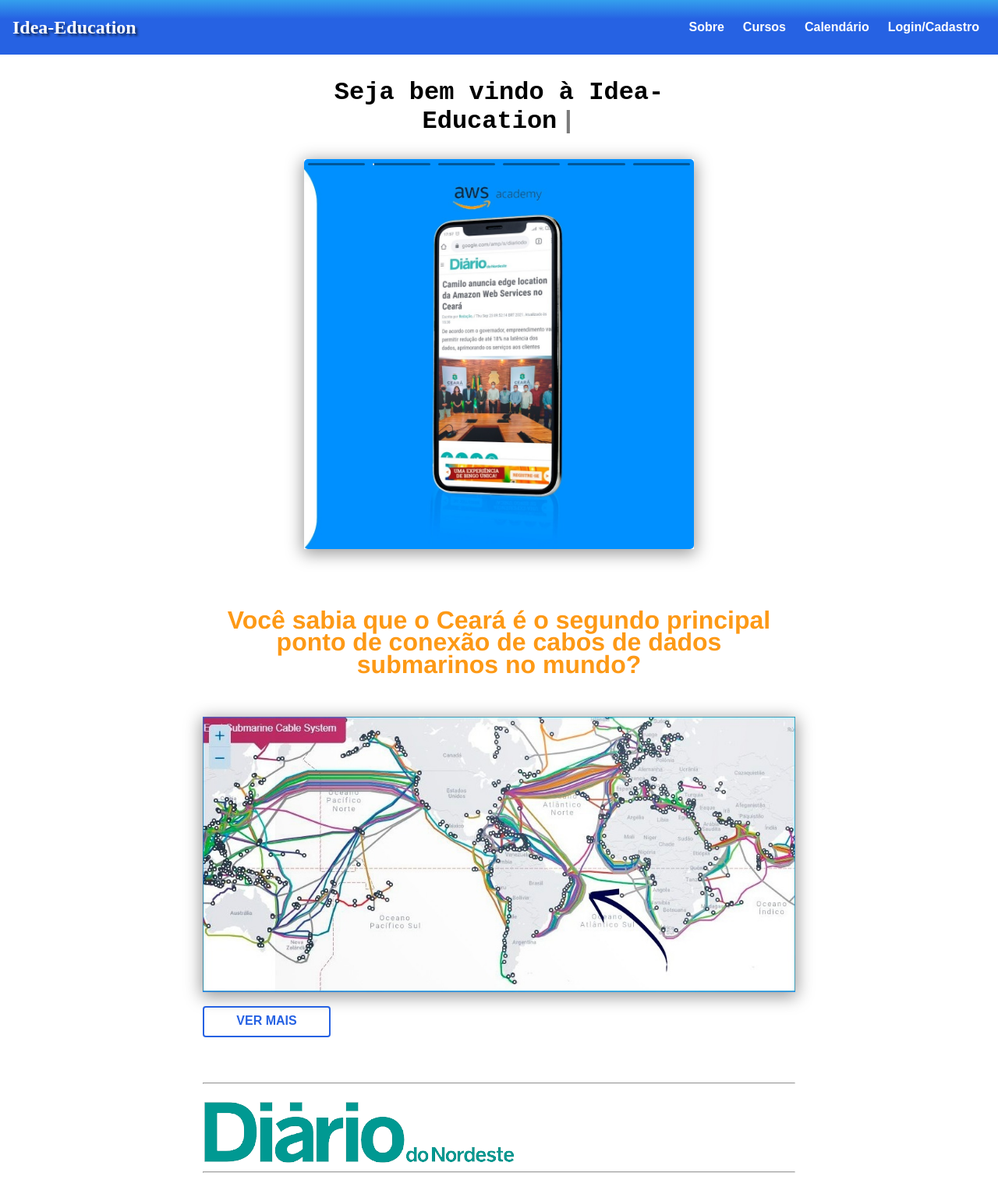
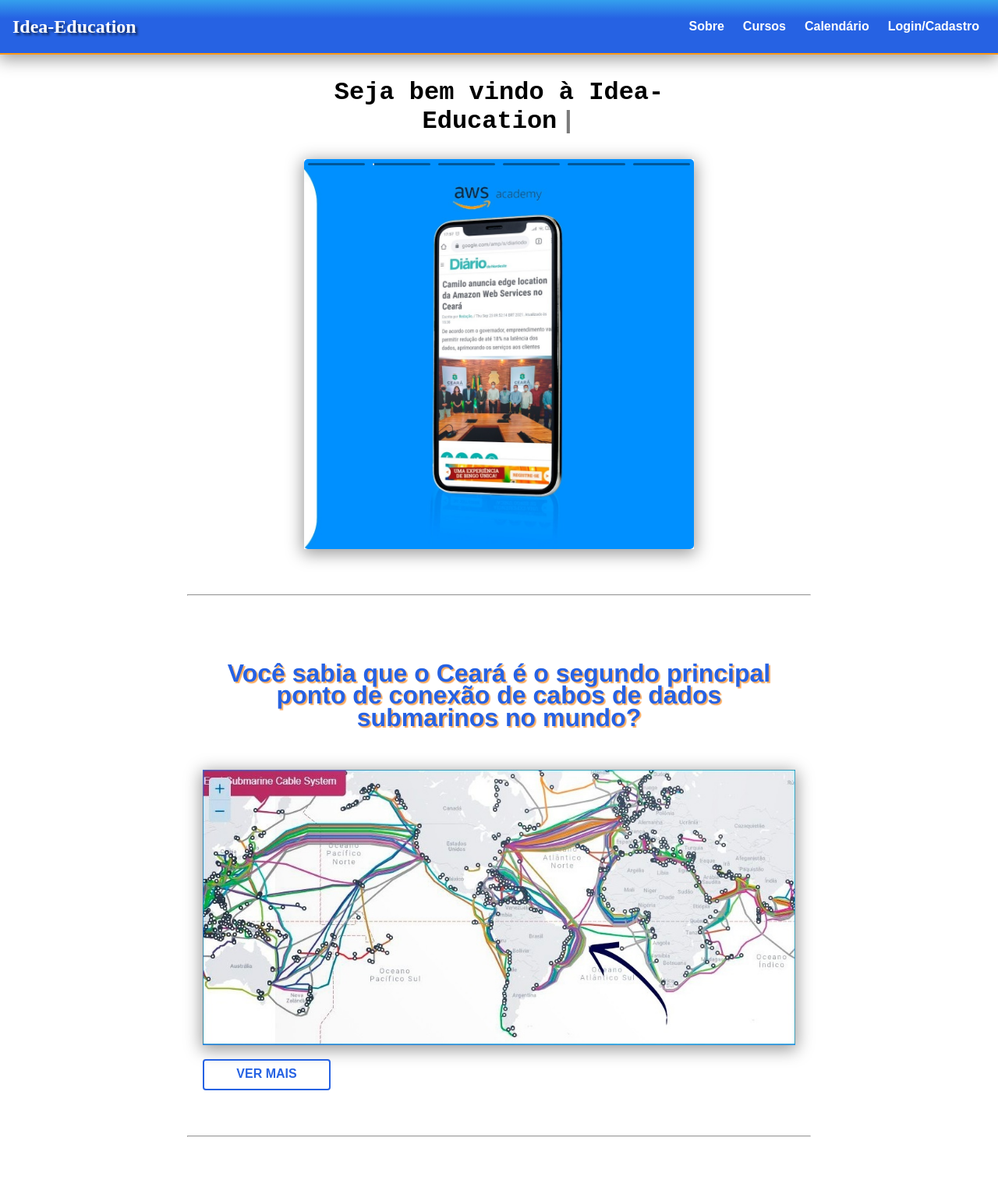
Before and after one commit to marcelogoodtrip/Idea-Education-Project, a plain HTML site: page index.html in a window 1280 px wide. Shown: the top 1513 px of the page at 78% size. Drawn offline with Linux system fonts and the light colour scheme; files whose address does not match are found by name; a web font is replaced by a local one.

Commit message:
novas alterações

```diff
--- a/css/content.css
+++ b/css/content.css
@@ -31,7 +31,8 @@
     font-family: "Proxima Nova Soft", Helvetica, Arial, sans-serif;
     font-size: 2.0em;
     line-height: 0.9em;
-    color: #FD9916;
+    color: #2662E3;
+    text-shadow: 2px 2px 1px rgba(250, 129, 16, 0.671);
 }
 
 .container small {
--- a/css/style.css
+++ b/css/style.css
@@ -14,6 +14,10 @@ a {
     text-decoration: none;
     font-family: sans-serif;
     font-weight: bold;
+}
+
+.hr-color {
+    color: #FD9916;
 }
 
 #menu a:hover {
@@ -36,6 +40,8 @@ a {
     align-items: center;
     justify-content: space-between;
     background: linear-gradient(#34A0ED ,#2662E3 35%);
+    border-bottom: solid 2px #FD9916;
+    box-shadow: 0 4px 20px 2px rgba(0, 0, 0, 0.4);
 }
 
 #menu {
--- a/index.html
+++ b/index.html
@@ -47,6 +47,10 @@
         </nav>
     </div>
 
+    <section class="contentBox">
+        <hr class="hr-color">
+    </section>
+
     <div class="container">
 
         <section class="contentBox">
@@ -58,6 +62,10 @@
                 <br>
                 <a href="/" target="_blank">Ver Mais</a>
             </div>
+        </section>
+
+        <section class="contentBox">
+            <hr class="hr-color">
         </section>
 
         <section class="contentBox">
@@ -76,7 +84,12 @@
             </div>
         </section>
 
+        <section class="contentBox">
+            <hr class="hr-color">
+        </section>
+
         <section class="flex">
+            <h3>Prof. Dr. Luiz Stephanny Filho</h3>
             <div class="flex-img">
                 <img src="./assets/professorA.jpg">
             </div>
@@ -92,7 +105,5 @@
     <script type="text/javascript" src="js/jquery-3.6.0.min.js"></script>
     <script type="text/javascript" src="js/app.js"></script>
 
-
-
 </body>
 </html>
```
